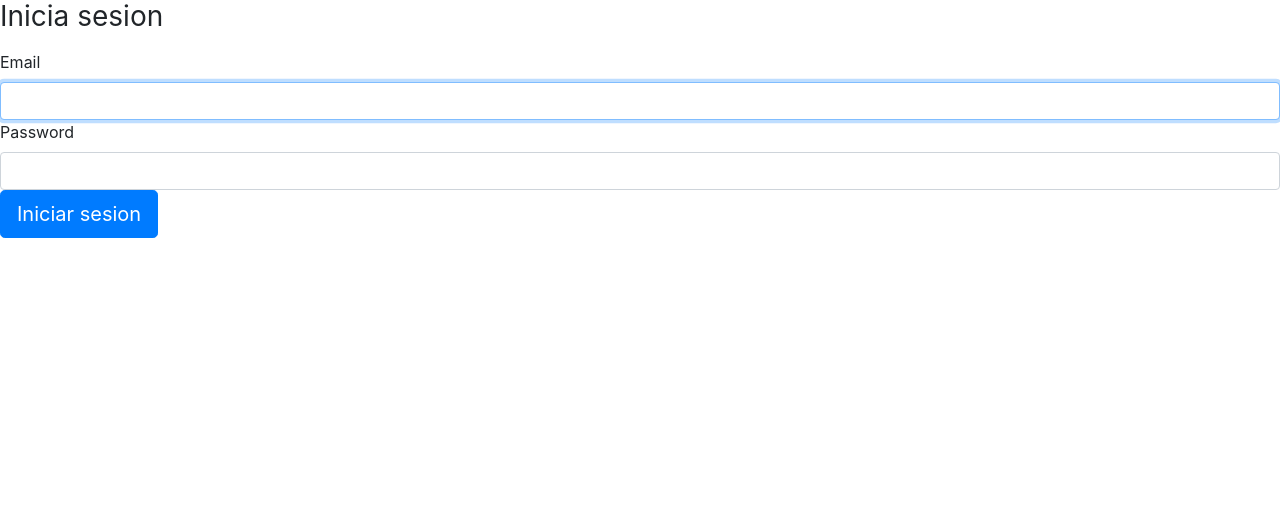
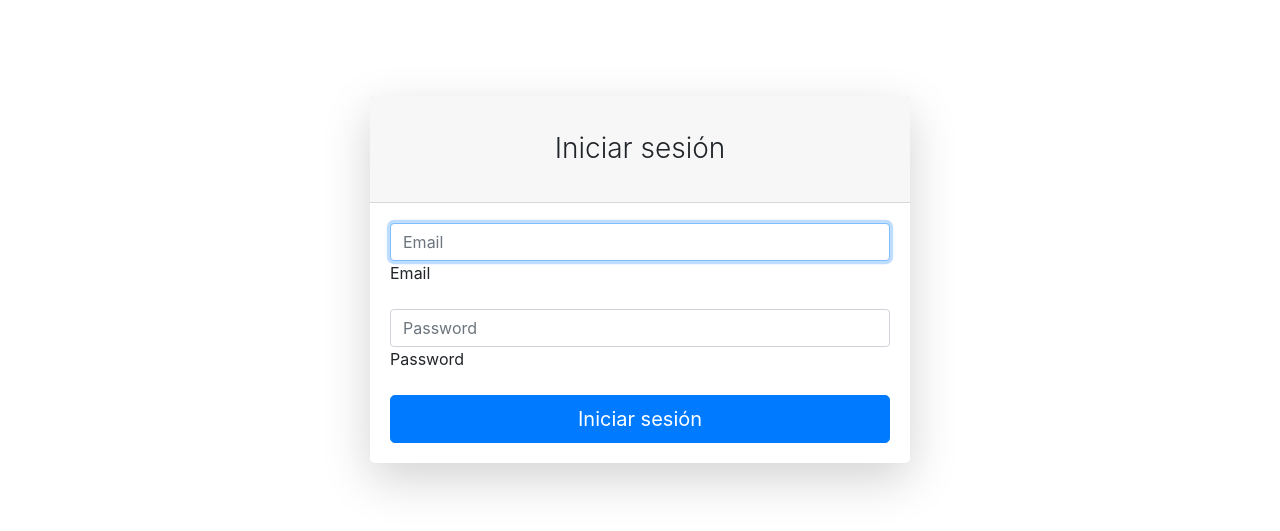
Before and after one commit to helenaSarrion/Proyecto-tienda, a Symfony app: template proyecto-tienda/templates/security/login.html.twig in a window 1280 px wide. Shown: the top 531 px of the page. Run offline with Twig, Linux system fonts and the light colour scheme; the template is opened without the code that fills it, so the values that code supplies are empty; some libraries are stand-ins or nearby versions.

Commit message:
modificando plantillas

```diff
--- a/proyecto-tienda/templates/inicio/index.html.twig
+++ b/proyecto-tienda/templates/inicio/index.html.twig
@@ -2,7 +2,7 @@
 
 {% block body %}
 	<nav class="navbar navbar-expand-lg navbar-light bg-light">
-		<a class="navbar-brand" href="#">FanVerse</a>
+		<a class="navbar-brand">FanVerse</a>
 		<button class="navbar-toggler" type="button" data-toggle="collapse" data-target="#navbarNav" aria-controls="navbarNav" aria-expanded="false" aria-label="Toggle navigation">
 			<span class="navbar-toggler-icon"></span>
 		</button>
--- a/proyecto-tienda/templates/security/login.html.twig
+++ b/proyecto-tienda/templates/security/login.html.twig
@@ -3,6 +3,12 @@
 {% block title %}Inicio sesion{% endblock %}
 
 {% block body %}
+<div class="container my-5">
+    <div class="row justify-content-center">
+        <div class="col-lg-6">
+            <div class="card shadow-lg border-0 rounded-lg mt-5">
+                <div class="card-header"><h3 class="text-center font-weight-light my-4">Iniciar sesión</h3></div>
+                <div class="card-body">
                     <form method="post">
                         {% if error %}
                             <div class="alert alert-danger">{{ error.messageKey|trans(error.messageData, 'security') }}</div>
@@ -10,34 +16,27 @@
 
                         {% if app.user %}
                             <div class="mb-3">
-            Has iniciado sesion como {{ app.user.username }}, <a href="{{ path('app_logout') }}">Cerrar sesion</a>
+                                Has iniciado sesión como {{ app.user.username }},
+                                <a href="{{ path('app_logout') }}">Cerrar sesión</a>
                             </div>
                         {% endif %}
 
-    <h1 class="h3 mb-3 font-weight-normal">Inicia sesion</h1>
+                        <div class="form-floating mb-3">
+                            <input type="email" value="{{ last_username }}" name="email" id="inputEmail" class="form-control" placeholder="Email" autocomplete="email" required autofocus>
                             <label for="inputEmail">Email</label>
-    <input type="email" value="{{ last_username }}" name="email" id="inputEmail" class="form-control" autocomplete="email" required autofocus>
+                        </div>
+                        <div class="form-floating mb-3">
+                            <input type="password" name="password" id="inputPassword" class="form-control" placeholder="Password" autocomplete="current-password" required>
                             <label for="inputPassword">Password</label>
-    <input type="password" name="password" id="inputPassword" class="form-control" autocomplete="current-password" required>
+                        </div>
 
-    <input type="hidden" name="_csrf_token"
-           value="{{ csrf_token('authenticate') }}"
-    >
+                        <input type="hidden" name="_csrf_token" value="{{ csrf_token('authenticate') }}">
 
-    {#
-        Uncomment this section and add a remember_me option below your firewall to activate remember me functionality.
-        See https://symfony.com/doc/current/security/remember_me.html
-
-        <div class="checkbox mb-3">
-            <label>
-                <input type="checkbox" name="_remember_me"> Remember me
-            </label>
+                        <button class="btn btn-primary btn-lg btn-block">Iniciar sesión</button>
+                    </form>
                 </div>
-    #}
-
-    <button class="btn btn-lg btn-primary" type="submit">
-        Iniciar sesion
-    </button>
-
-</form>
+            </div>
+        </div>
+    </div>
+</div>
 {% endblock %}
```
Also changed, not shown: proyecto-tienda/templates/registro/index.html.twig (+11 -1 lines). Lines whose indentation alone changed are shown as unchanged.
